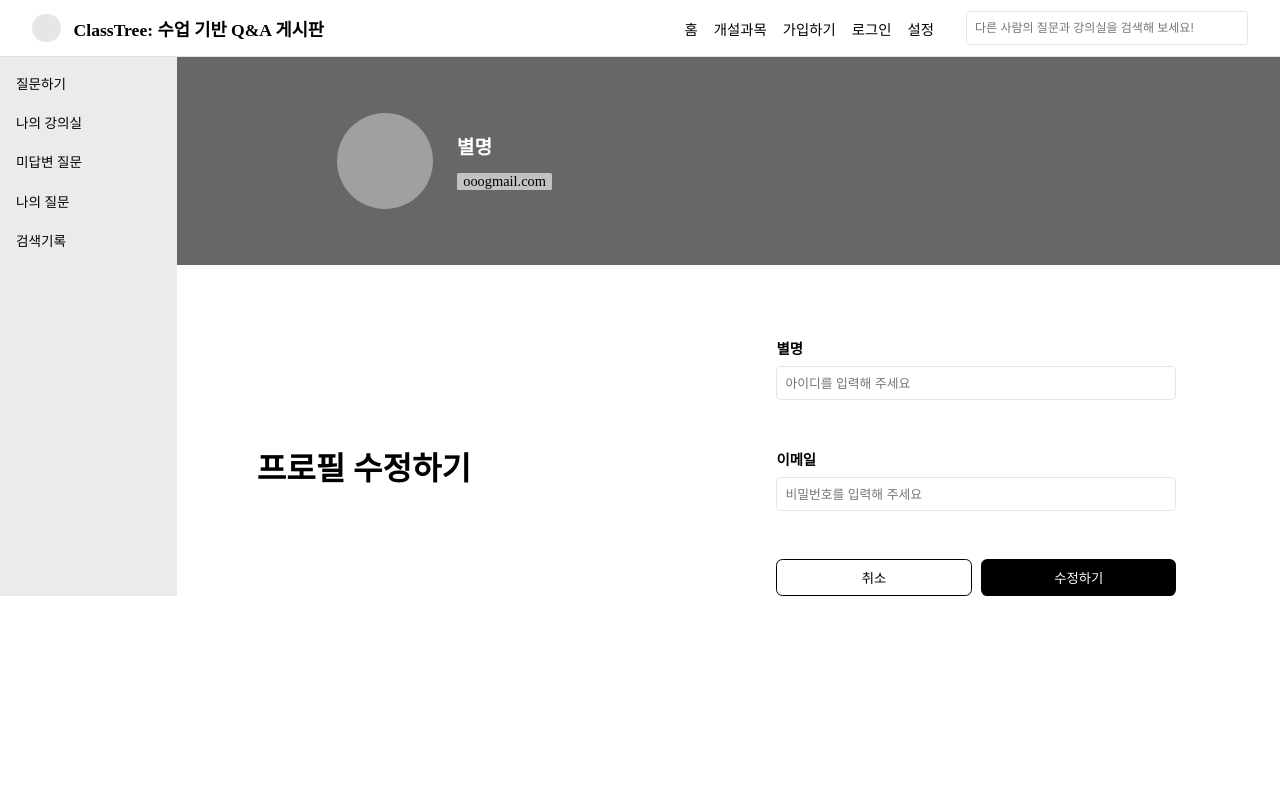
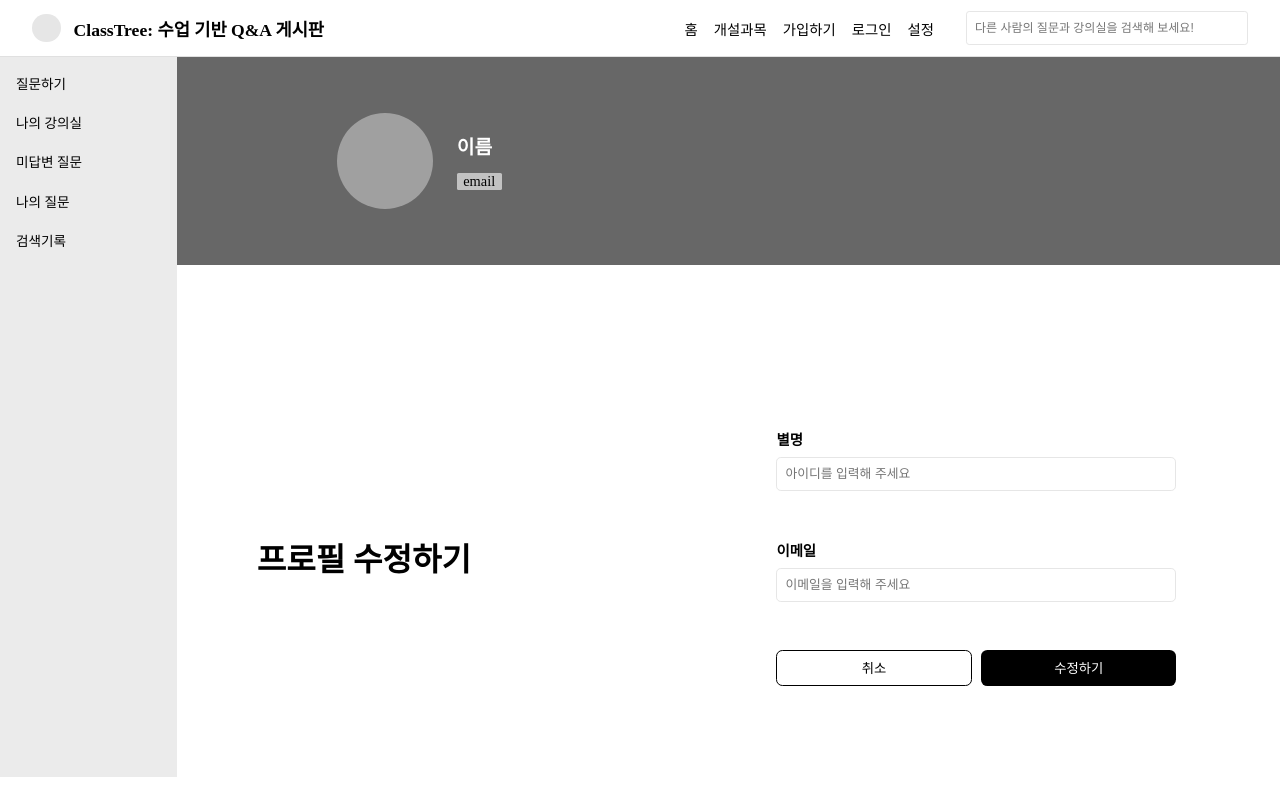
Before and after one commit to Hurdlethon-ClassTree/ClassTree-FE, a Vue app: page /setting in a window 1280 px wide. Built offline with nearby package versions, Linux system fonts and the light colour scheme.

Commit message:
[Feat] 설정 페이지 데이터 바인딩 추가

```diff
--- a/src/page/SettingPage.vue
+++ b/src/page/SettingPage.vue
@@ -3,8 +3,8 @@
     <div class="user-info-body">
       <div class="user-icon"></div>
       <div class="user-info">
-        <div class="user-name">별명</div>
-        <div class="user-email">ooogmail.com</div>
+        <div class="user-name">{{ name }}</div>
+        <div class="user-email">{{ email }}</div>
       </div>
     </div>
   </div>
@@ -21,7 +21,7 @@
         </div>
         <div class="input-box">
           <label>이메일</label>
-          <input type="text" placeholder="비밀번호를 입력해 주세요" />
+          <input type="text" placeholder="이메일을 입력해 주세요" />
         </div>
         <div class="login-btn-cover">
           <button class="cancel-btn">취소</button>
@@ -34,8 +34,13 @@
 
 <script>
 export default {
-
-}
+  data() {
+    return {
+      name: "이름",
+      email: "email",
+    };
+  },
+};
 </script>
 
 <style scoped>
@@ -77,6 +82,7 @@ export default {
   margin-top: 4.5rem;
   display: grid;
   grid-template-columns: 1fr 1fr;
+  min-height: 55vh;
 }
 .setting-banner {
   align-content: center;
```
